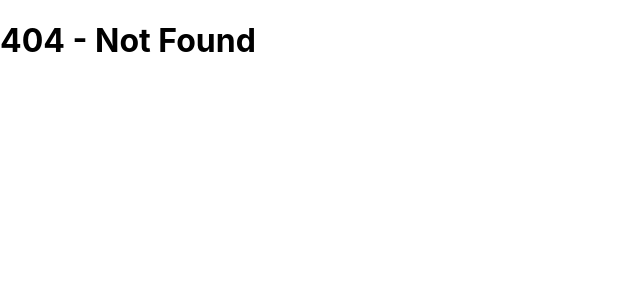
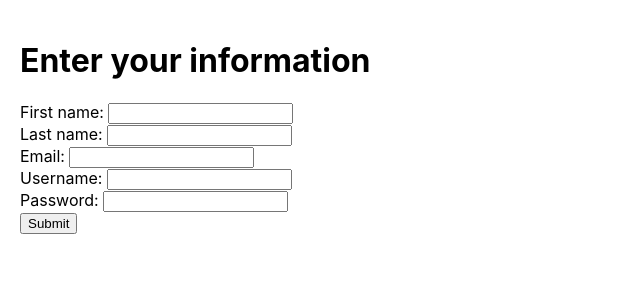
Before and after one commit to Abdulqdir/SigmaMeals, a React (Create React App) app in the folder client/: page /register in a window 1280 px wide. Before the commit this address had no page. Shown: the top 300 px of the page, without its empty margins (0-640 px from the left). Built offline with nearby package versions, Linux system fonts and the light colour scheme.

Commit message:
Adds basic register page. Remove flask_cors usage

```diff
--- a/client/package.json
+++ b/client/package.json
@@ -2,7 +2,7 @@
   "name": "client",
   "version": "0.1.0",
   "private": true,
-  "proxy": "http://localhost:5000",
+  "proxy": "http://127.0.0.1:5000",
   "dependencies": {
     "@testing-library/jest-dom": "^5.16.0",
     "@testing-library/react": "^11.2.7",
--- a/client/src/Router.js
+++ b/client/src/Router.js
@@ -2,6 +2,7 @@ import { BrowserRouter, Routes, Route } from "react-router-dom";
 import LandingPage from "./pages/LandingPage";
 import LoginPage from "./pages/LoginPage";
 import NotFound from "./pages/NotFound";
+import RegisterPage from "./pages/RegisterPage";
 
 export const Router = () => {
   return (
@@ -9,6 +10,7 @@ export const Router = () => {
       <Routes>
         <Route path="/" exact element={<LandingPage />} />
         <Route path="/login" exact element={<LoginPage />} />
+        <Route path="/register" exact element={<RegisterPage />} />
         <Route path="*" element={<NotFound />} />
       </Routes>
     </BrowserRouter>
--- a/client/src/pages/LoginPage.js
+++ b/client/src/pages/LoginPage.js
@@ -23,12 +23,13 @@ const LoginPage = () => {
   // };
 
   const loginFetch = async () => {
-    await fetch("http://127.0.0.1:5000/login", {
+    await fetch("/login", {
       method: "POST",
       headers: {
+        Authorization: "Basic " + username + ":" + password,
         "Content-Type": "application/json",
       },
-      body: JSON.stringify({ username: username, password: password }),
+      // body: JSON.stringify({ username: username, password: password }),
     })
       .then((resp) => {
         if (resp.status === 200) {
--- /dev/null
+++ b/client/src/pages/RegisterPage.js
@@ -0,0 +1,65 @@
+import { React, useState } from "react";
+
+const RegisterPage = () => {
+  const [firstName, setFirstName] = useState("");
+  const [lastName, setLastName] = useState("");
+  const [email, setEmail] = useState("");
+  const [username, setUsername] = useState("");
+  const [password, setPassword] = useState("");
+
+  return (
+    <div style={{ padding: "20px" }}>
+      <h1>Enter your information</h1>
+      <form>
+        <div>
+          <label>First name: </label>
+          <input
+            type="text"
+            value={firstName}
+            onChange={(e) => setFirstName(e.target.value)}
+            id=""
+          />
+        </div>
+        <div>
+          <label>Last name: </label>
+          <input
+            type="text"
+            value={lastName}
+            onChange={(e) => setLastName(e.target.value)}
+            id=""
+          />
+        </div>
+        <div>
+          <label>Email: </label>
+          <input
+            type="text"
+            value={email}
+            onChange={(e) => setEmail(e.target.value)}
+            id=""
+          />
+        </div>
+        <div>
+          <label>Username: </label>
+          <input
+            type="text"
+            value={username}
+            onChange={(e) => setUsername(e.target.value)}
+            id=""
+          />
+        </div>
+        <div>
+          <label>Password: </label>
+          <input
+            type="password"
+            value={password}
+            onChange={(e) => setPassword(e.target.value)}
+            id=""
+          />
+        </div>
+        <button type="button">Submit</button>
+      </form>
+    </div>
+  );
+};
+
+export default RegisterPage;
```
Also changed, not shown: client/src/App.js (+1 -7 lines), 2 other files (tests, documents, lock files or other folders).
